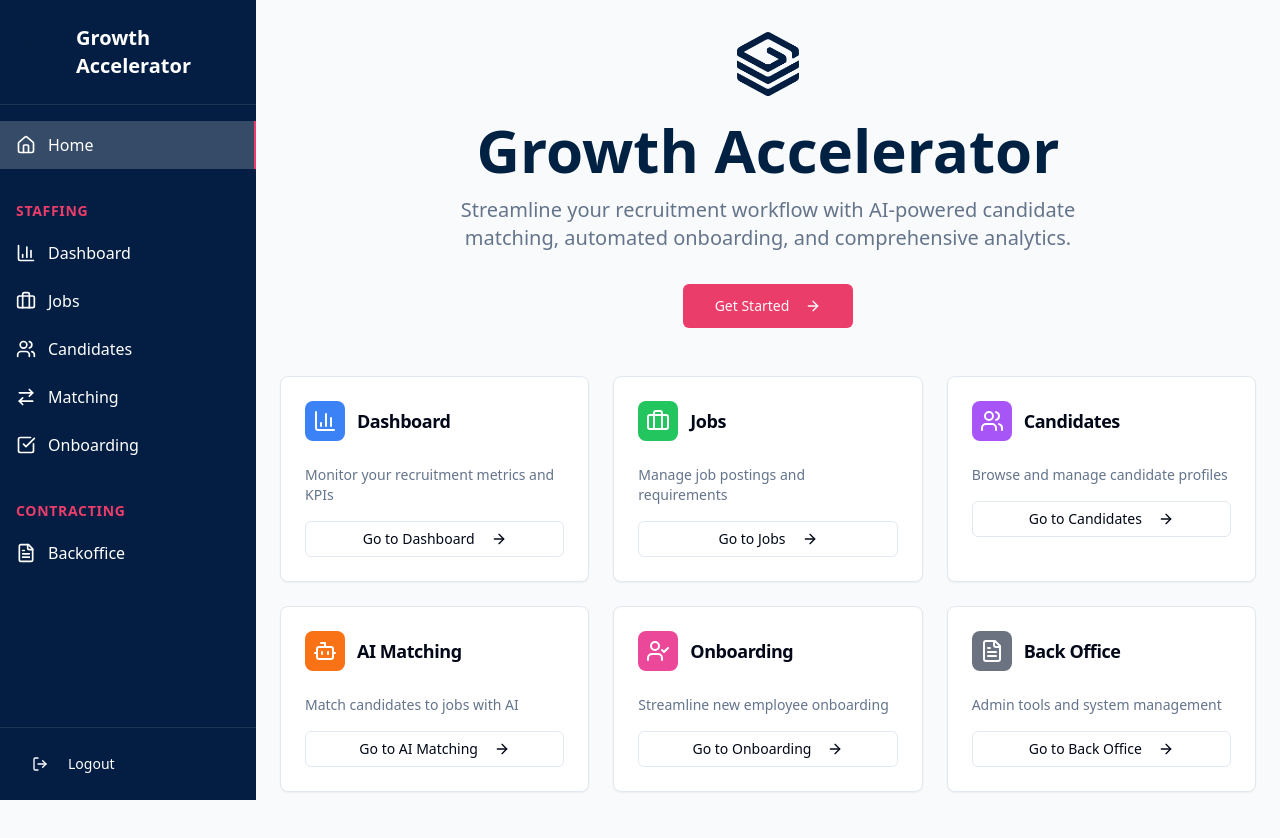
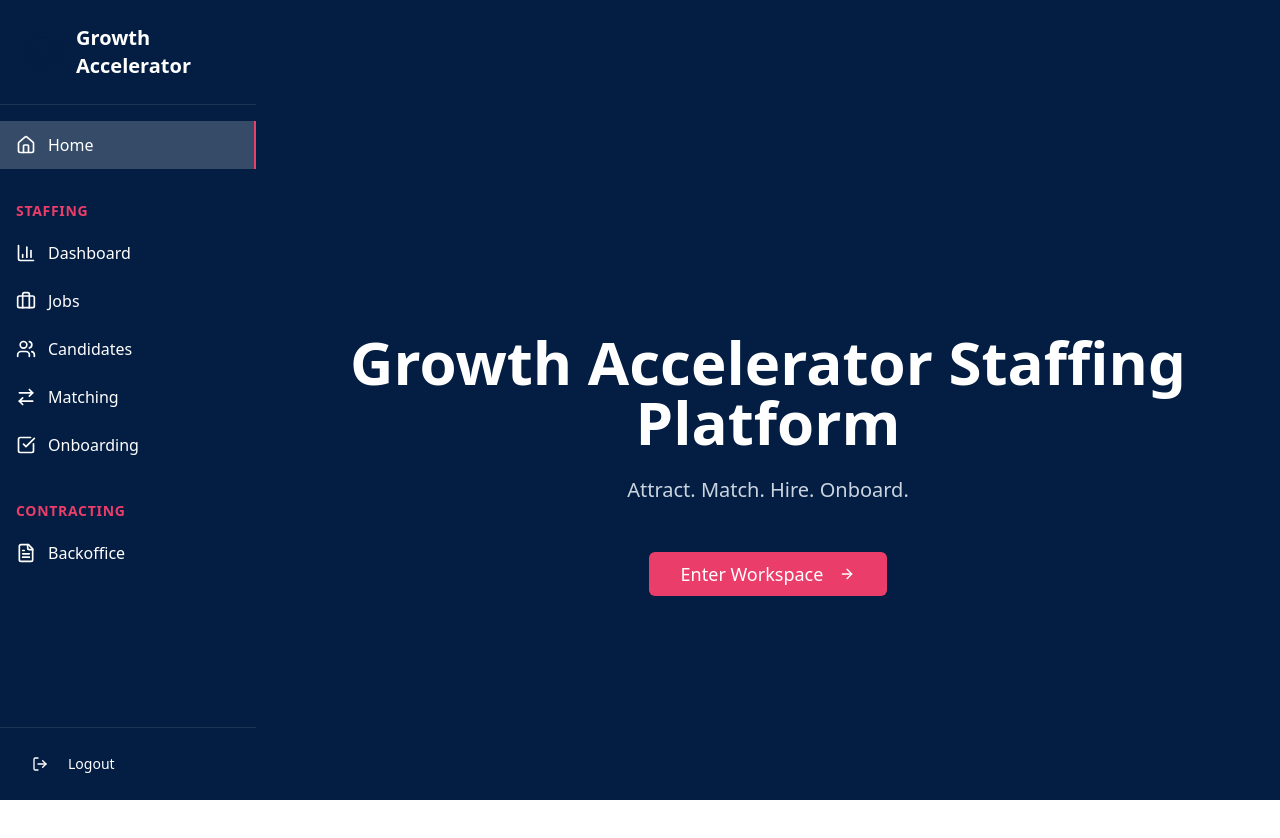
Before and after one commit to growthacceleratorstaffing/linked-job-seeker-board, a React (Vite) app: page / in a window 1280 px wide. Shown: the top 838 px of the page. After the commit the page ends 800 px from the top, so only its background shows below. Built offline with nearby package versions, Linux system fonts and the light colour scheme.

Commit message:
Refactor home page
Update the home page to match the provided image, including the Growth Accelerator logo, and re-add the sidebar and workflow to the /jobs page.

```diff
--- a/src/pages/Index.tsx
+++ b/src/pages/Index.tsx
@@ -1,113 +1,44 @@
 import React from 'react';
-import { Card, CardContent, CardDescription, CardHeader, CardTitle } from "@/components/ui/card";
 import { Button } from "@/components/ui/button";
-import { ArrowRight, Users, Briefcase, Bot, UserCheck, BarChart3, FileText } from "lucide-react";
+import { ArrowRight } from "lucide-react";
 import { useNavigate } from "react-router-dom";
-import Layout from "@/components/Layout";
+import AppSidebar from "@/components/AppSidebar";
 
 const Index = () => {
   const navigate = useNavigate();
 
-  const workflowSteps = [
-    {
-      title: "Dashboard",
-      description: "Monitor your recruitment metrics and KPIs",
-      icon: BarChart3,
-      path: "/dashboard",
-      color: "bg-blue-500"
-    },
-    {
-      title: "Jobs",
-      description: "Manage job postings and requirements",
-      icon: Briefcase,
-      path: "/jobs",
-      color: "bg-green-500"
-    },
-    {
-      title: "Candidates",
-      description: "Browse and manage candidate profiles",
-      icon: Users,
-      path: "/candidates",
-      color: "bg-purple-500"
-    },
-    {
-      title: "AI Matching",
-      description: "Match candidates to jobs with AI",
-      icon: Bot,
-      path: "/matching",
-      color: "bg-orange-500"
-    },
-    {
-      title: "Onboarding",
-      description: "Streamline new employee onboarding",
-      icon: UserCheck,
-      path: "/onboarding",
-      color: "bg-pink-500"
-    },
-    {
-      title: "Back Office",
-      description: "Admin tools and system management",
-      icon: FileText,
-      path: "/backoffice",
-      color: "bg-gray-500"
-    }
-  ];
-
   return (
-    <Layout showWorkflow={false}>
-      <div className="container mx-auto px-6 py-8">
-        <header className="text-center mb-12">
-          <div className="mb-6">
+    <div className="flex min-h-screen bg-primary-blue">
+      <AppSidebar />
+      <div className="flex-1 flex flex-col items-center justify-center text-white">
+        <div className="text-center">
+          <div className="mb-8">
             <img
               src="/lovable-uploads/b75d59b1-dda0-4ae9-aa70-24966bdd42d5.png"
               alt="Growth Accelerator Logo"
-              className="mx-auto h-16 w-16 object-contain"
+              className="mx-auto h-24 w-24 object-contain mb-8"
             />
           </div>
-          <h1 className="text-4xl md:text-6xl font-bold mb-4 text-primary">
-            Growth Accelerator
+
+          <h1 className="text-4xl md:text-6xl font-bold mb-6 text-white">
+            Growth Accelerator Staffing Platform
           </h1>
-          <p className="text-xl text-muted-foreground max-w-2xl mx-auto mb-8">
-            Streamline your recruitment workflow with AI-powered candidate matching, automated onboarding, and comprehensive analytics.
+
+          <p className="text-xl text-slate-300 mb-12">
+            Attract. Match. Hire. Onboard.
           </p>
+
           <Button
             onClick={() => navigate("/dashboard")}
             size="lg"
-            className="bg-secondary-pink hover:bg-secondary-pink/80"
+            className="bg-secondary-pink hover:bg-secondary-pink/80 text-white px-8 py-4 text-lg"
           >
-            Get Started
-            <ArrowRight className="ml-2 h-4 w-4" />
+            Enter Workspace
+            <ArrowRight className="ml-2 h-5 w-5" />
           </Button>
-        </header>
-
-        <div className="grid gap-6 md:grid-cols-2 lg:grid-cols-3 mb-12">
-          {workflowSteps.map((step, index) => {
-            const Icon = step.icon;
-            return (
-              <Card key={index} className="hover:shadow-lg transition-shadow cursor-pointer" onClick={() => navigate(step.path)}>
-                <CardHeader>
-                  <div className="flex items-center space-x-3">
-                    <div className={`p-2 rounded-lg ${step.color} text-white`}>
-                      <Icon className="h-6 w-6" />
-                    </div>
-                    <CardTitle className="text-lg">{step.title}</CardTitle>
-                  </div>
-                </CardHeader>
-                <CardContent>
-                  <CardDescription className="mb-4">
-                    {step.description}
-                  </CardDescription>
-                  <Button variant="outline" size="sm" className="w-full">
-                    Go to {step.title}
-                    <ArrowRight className="ml-2 h-3 w-3" />
-                  </Button>
-                </CardContent>
-              </Card>
-            );
-          })}
         </div>
       </div>
-    </Layout>
+    </div>
   );
 };
 
--- a/src/pages/Jobs.tsx
+++ b/src/pages/Jobs.tsx
@@ -93,8 +93,13 @@ const Jobs = () => {
   const archivedJobs = jobs.filter(job => job.state === 'archived').length;
 
   return (
-    <div className="min-h-screen bg-primary-blue text-white">
+    <Layout>
       <div className="container mx-auto px-6 py-8">
+        <div className="mb-8">
+          <h1 className="text-3xl font-bold text-gray-900 mb-2">Jobs & Vacancy Generator</h1>
+          <p className="text-gray-600">Create compelling job descriptions with AI and manage job postings</p>
+        </div>
+
         <VacancyGenerator />
 
 
@@ -180,9 +185,9 @@ const Jobs = () => {
           </Card>
         </div>
 
-        <Card className="bg-slate-800 border-slate-700">
+        <Card>
           <CardHeader>
-            <CardTitle className="flex items-center text-white">
+            <CardTitle className="flex items-center">
               <Briefcase className="mr-2 h-5 w-5 text-secondary-pink" />
               Jobs
             </CardTitle>
@@ -247,7 +252,7 @@ const Jobs = () => {
           </CardContent>
         </Card>
       </div>
-    </div>
+    </Layout>
   );
 };
 
```
